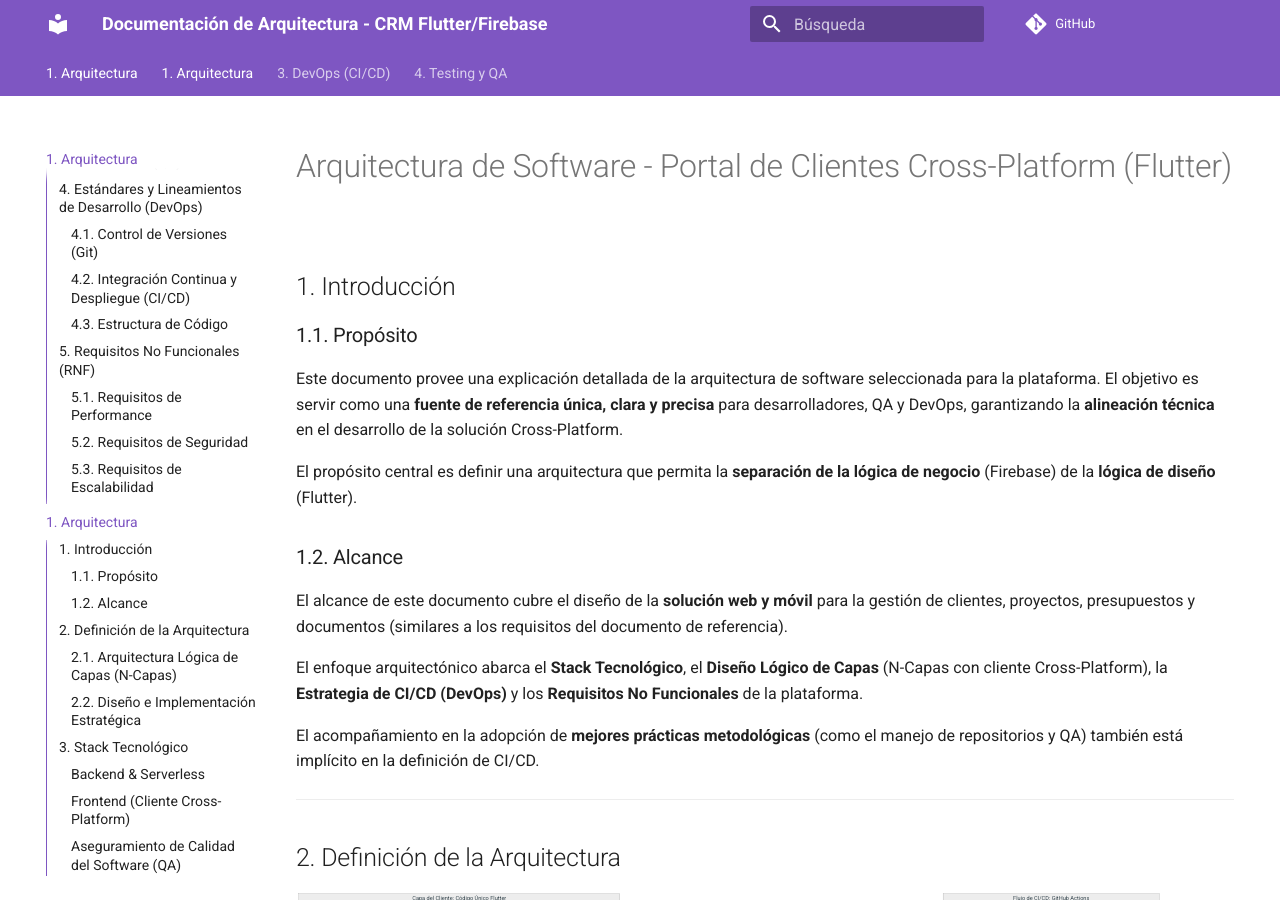
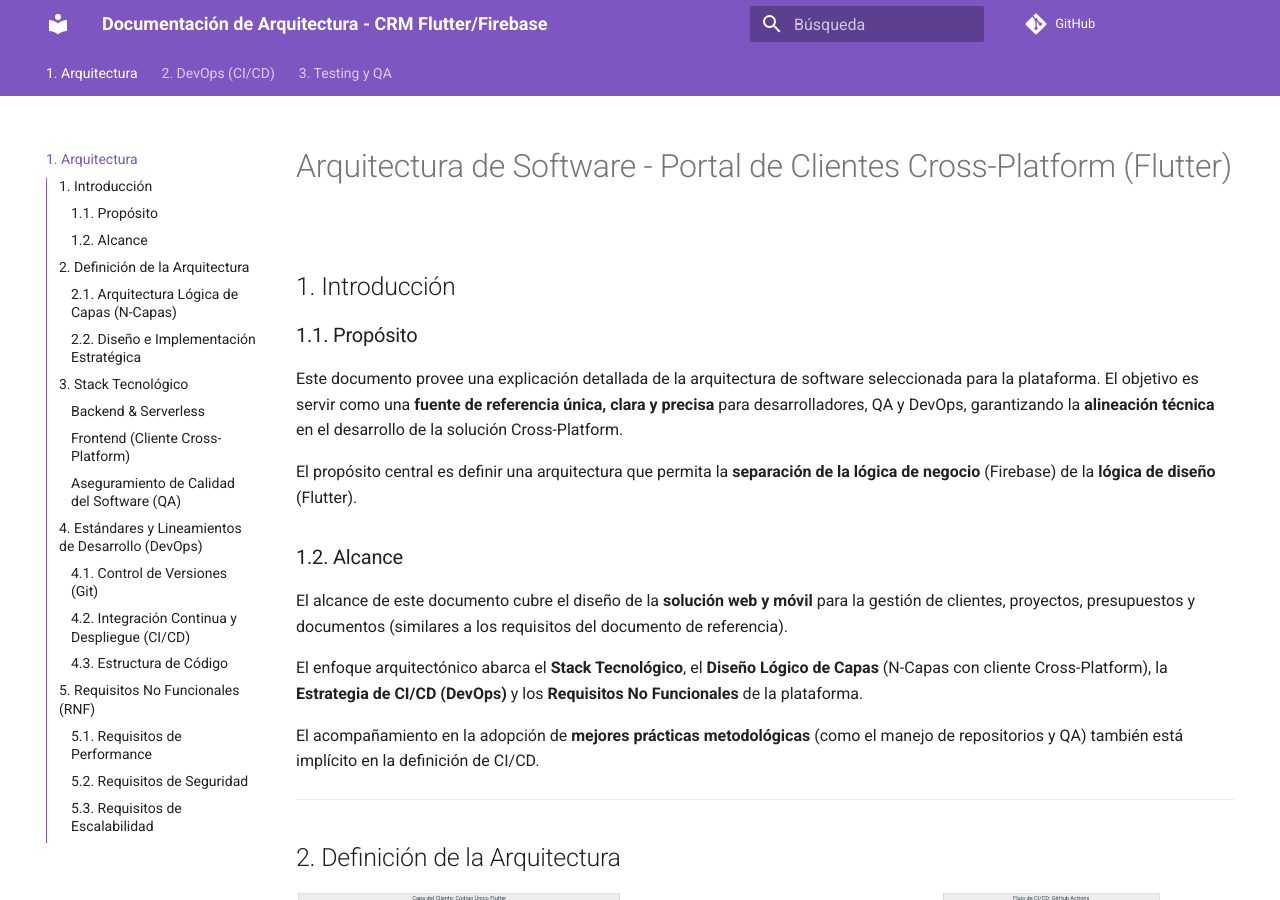
Before and after one commit to nailym-rgb/cleteci-cross-platform, an MkDocs documentation site: the page built from docs/architecture.md, in a window 1280 px wide and 900 px high. Built offline with MkDocs 1.6.1 and Material for MkDocs 9.7.7, drawn with Linux system fonts in a browser that asks for light colours; comment, search, counter and statistics services are not loaded.

Commit message:
feat: add SonarCloud configuration and update mkdocs navigation

```diff
--- a/mkdocs.yml
+++ b/mkdocs.yml
@@ -12,9 +12,8 @@ repo_name: GitHub
 # ===============================
 nav:
     - 1. Arquitectura: architecture.md
-    - 2. Lineamientos de Desarrollo: architecture.md
-    - 3. DevOps (CI/CD): builds_and_deploys.md
-    - 4. Testing y QA: TESTING.md
+    - 2. DevOps (CI/CD): builds_and_deploys.md
+    - 3. Testing y QA: testing.md
 
 # ===============================
 # TEMA Y APARIENCIA (Material for MkDocs)
```
Also changed, not shown: 2 other files.
